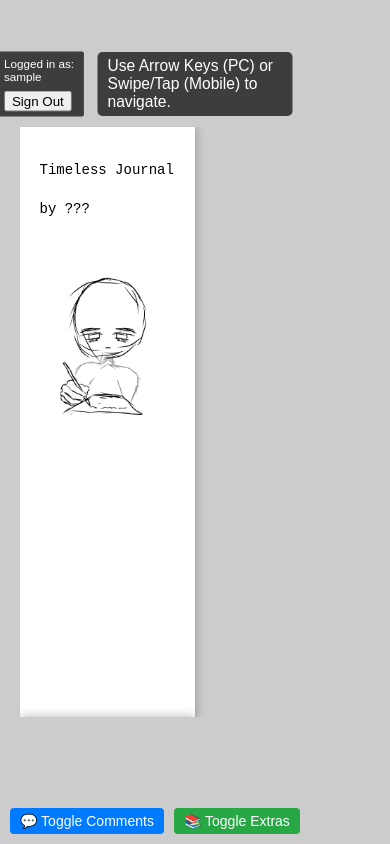
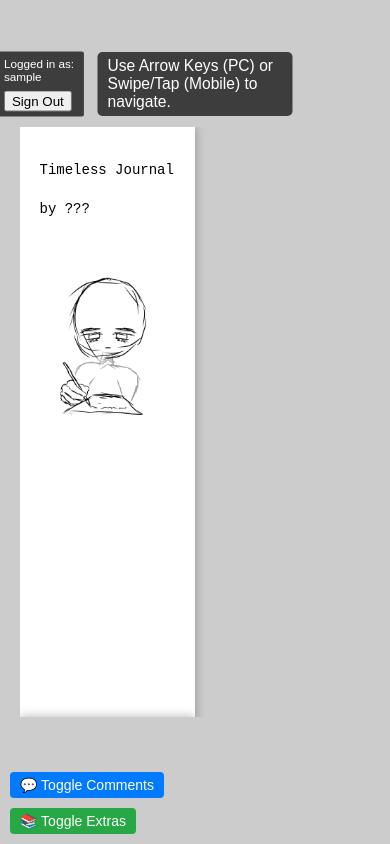
Before and after one commit to EmeraldBo/Journal, a website: page Books/journal-testing.html in a window 390 px wide. Drawn offline with nearby package versions, Linux system fonts and the light colour scheme; sample sign-in values are in the browser's storage; a script that the page names is missing.

Commit message:
Minor Fixes

```diff
--- a/Books/journal-testing.html
+++ b/Books/journal-testing.html
@@ -148,8 +148,31 @@
       font-size: 14px;
       border-radius: 4px;
     }
+  .toggle-buttons-row {
+    display: flex;
+    gap: 10px;
+    align-items: center;
+    position: fixed;
+    bottom: 10px;
+    left: 10px;
+    z-index: 1000;
+    flex-direction: row; /* Default: side by side */
+  }
+
+  @media (max-width: 767px) {
+    .toggle-buttons-row {
+      flex-direction: column; /* Stack vertically on mobile */
+      left: 10px;
+      right: 10px;
+      width: auto;
+      align-items: flex-start;
+    }
+  }
   </style>
-  <script> const username = localStorage.getItem('journalUsername');</script>
+  <script>
+  const username = localStorage.getItem('journalUsername');
+  const isPC = window.innerWidth >= 768;
+  </script>
   <!-- 1) jQuery 1.9.1 (must load first) -->
   <script src="https://code.jquery.com/jquery-1.9.1.min.js"></script>
   <!-- 2) Turn.js 3 (must load second) -->
@@ -212,7 +235,6 @@ if (!username) {
   <script>
       $(document).ready(function () {
       // Center‐screen hint
-      const isPC = window.innerWidth >= 768;
       const userNameplate = document.createElement('div');
       userNameplate.id = 'userNameplate';
 userNameplate.innerHTML = 'Logged in as:<br>' + (localStorage.getItem('journalUsername') || 'Guest');
@@ -530,7 +552,7 @@ async function addComment() {
 </div>
 
 <!-- Toggle Buttons -->
-<div style="display: flex; gap: 10px; align-items: center; position: fixed; bottom: 10px; left: 10px; z-index: 1000;">
+<div class="toggle-buttons-row">
   <button class="collapse-btn" onclick="toggleComments()">💬 Toggle Comments</button>
   <button class="collapse-btn-extras" onclick="toggleExtras()">📚 Toggle Extras</button>
 </div>
```
